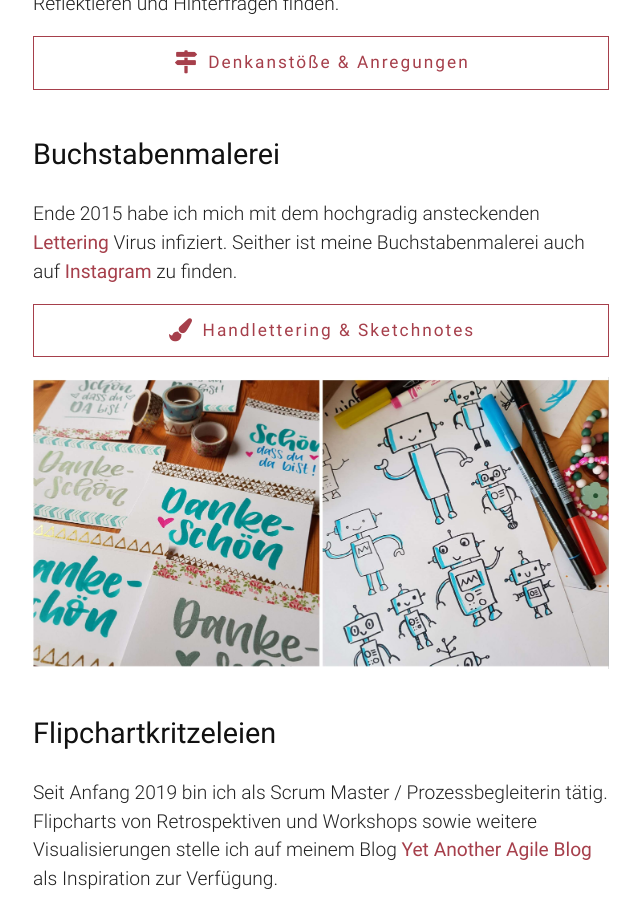
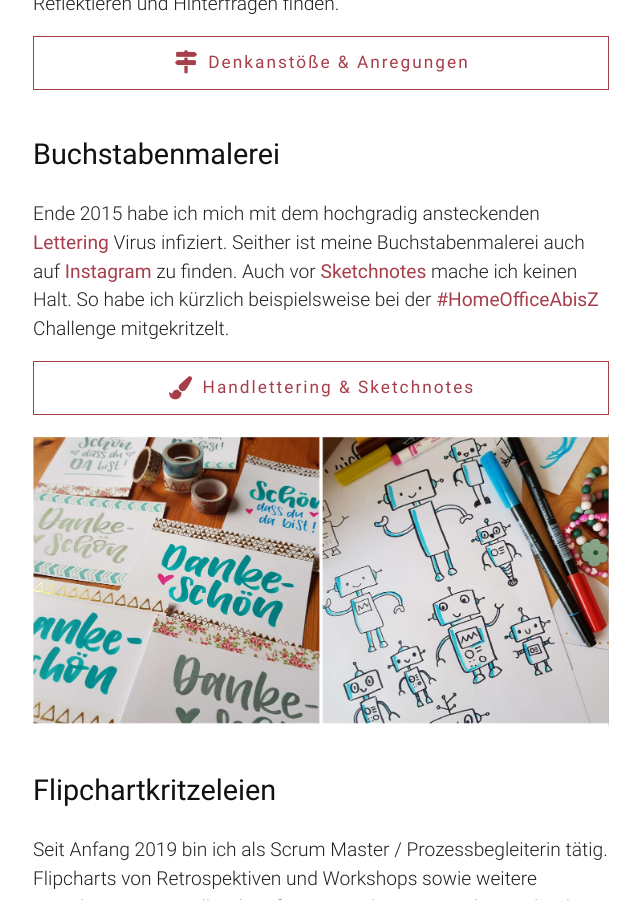
Before and after one commit to fraulyoner/fraulyoner.github.io, a Jekyll site: the page built from index.html, in a window 1280 px wide and 900 px high, scrolled down 705 px. Shown: the whole window, without its empty margins (319-959 px from the left). Built offline with Jekyll 4.4.1, drawn with Linux system fonts in a browser that asks for light colours.

Commit message:
Link to #HomeOfficeAbisZ page on index page

```diff
--- a/_config.yml
+++ b/_config.yml
@@ -10,6 +10,7 @@ user:
 links:
   location: https://www.google.de/maps/place/Karlsruhe/@49.0157643,8.269451,11z/data=!4m2!3m1!1s0x47970648a2e07809:0xb6fc55734cb7ee7f
   lettering: https://www.smashingmagazine.com/2013/01/understanding-difference-between-type-and-lettering/
+  sketchnotes: https://sketchnoting.net/
   blog: https://www.gedankenshift.de/
   agile: https://www.fraulyoner.de/agile/
   work: https://synyx.de/
--- a/index.html
+++ b/index.html
@@ -36,7 +36,11 @@ layout: default
     <a target="_blank" href="{{ site.links.lettering }}">Lettering</a>
     Virus infiziert. Seither ist meine Buchstabenmalerei auch auf
     <a target="_blank" href="{{ site.user.instagram }}">Instagram</a>
-    zu finden.
+    zu finden. Auch vor
+    <a target="_blank" href="{{ site.links.sketchnotes }}">Sketchnotes</a>
+    mache ich keinen Halt. So habe ich k&uuml;rzlich beispielsweise bei der
+    <a target="_blank" href="homeofficeabisz.html">#HomeOfficeAbisZ</a>
+    Challenge mitgekritzelt.
     <a class="button" target="_blank" href="{{ site.user.instagram }}">
       <i class="fa fa-lg fa-fw fa-paint-brush"></i> Handlettering &amp; Sketchnotes
     </a>
```
